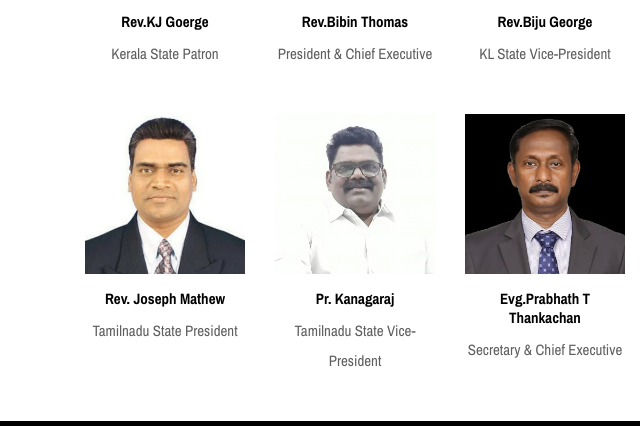
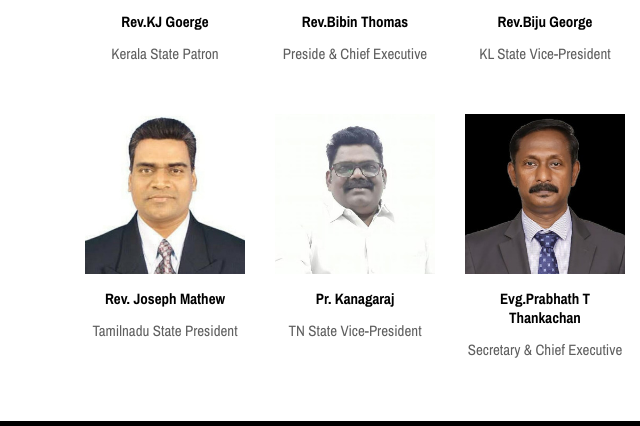
Before and after one commit to Sobal636/APA_Website, a plain HTML site: page State Committees.html in a window 1280 px wide. Shown: the part 757-1183 px from the top of the page, 0-640 px from the left. Drawn offline with nearby package versions, Linux system fonts and the light colour scheme; files whose address does not match are found by name.

Commit message:
added some currection

```diff
--- a/State Committees.html
+++ b/State Committees.html
@@ -138,7 +138,7 @@
                             <a href="#">
                                 <h6>Rev.Bibin Thomas</h6>
                             </a>
-                            <p>President & Chief Executive</p>
+                            <p>Preside & Chief Executive</p>
                         </div>
                     </div>
                 </div>  <div class="col-12 col-sm-4 col-md-3 col-lg-2 single-album-item a k z">
@@ -204,7 +204,7 @@
                             <a href="#">
                                 <h6>Pr. Kanagaraj</h6>
                             </a>
-                            <p> Tamilnadu State Vice-President</p>
+                            <p> TN State Vice-President</p>
                         </div>
                     </div>
                 </div>
```
